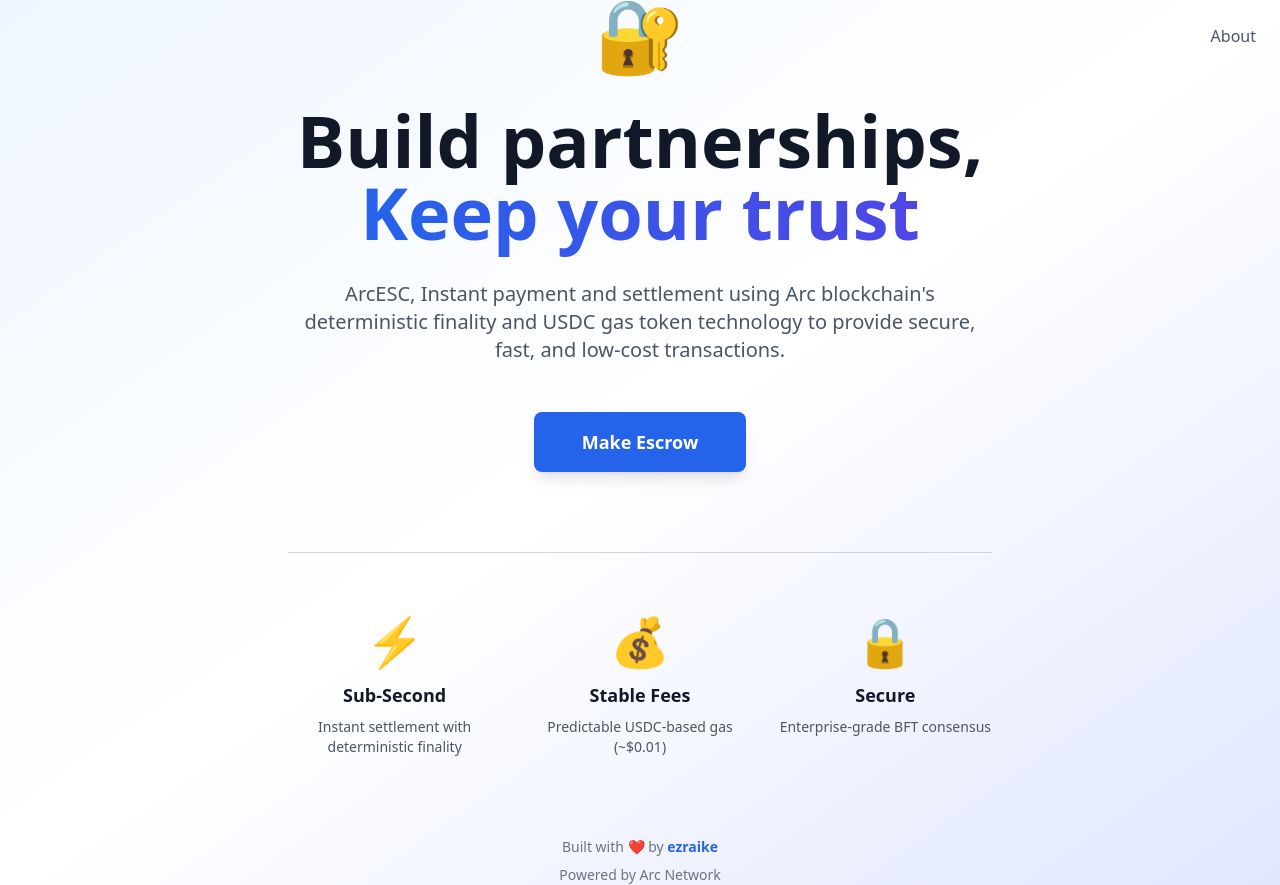
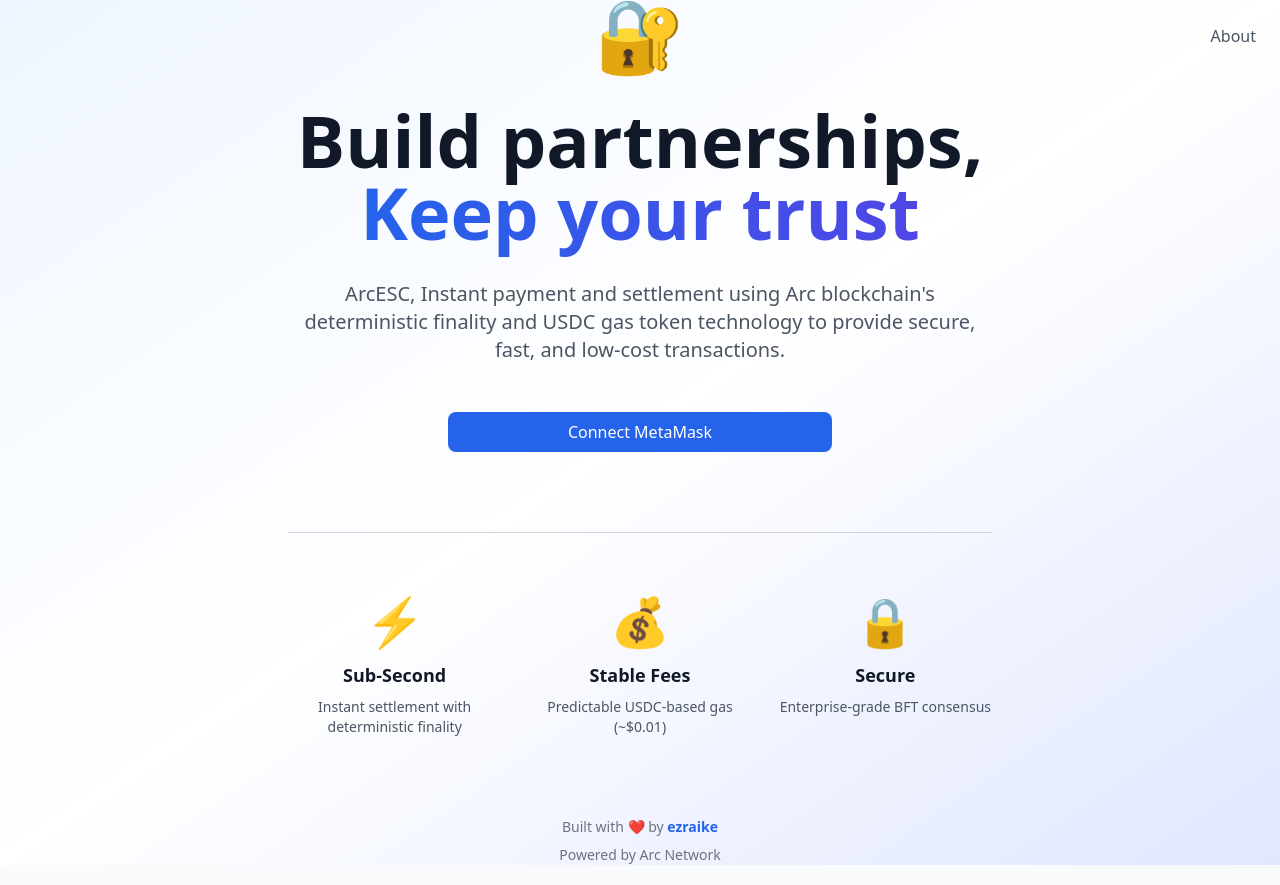
Before and after one commit to ezraike/instant-escrow-ui, a Next.js app: page / in a window 1280 px wide. Built offline with nearby package versions, Linux system fonts and the light colour scheme.

Commit message:
feat: implement wallet authentication for dashboard - users cannot access /app without connected wallet

```diff
--- a/app/app/page.tsx
+++ b/app/app/page.tsx
@@ -1,15 +1,36 @@
+'use client';
+
 import { WalletButton } from '@/components/WalletButton';
 import { CreateEscrowForm } from '@/components/CreateEscrowForm';
 import { EscrowList } from '@/components/EscrowList';
 import Link from 'next/link';
-import type { Metadata } from 'next';
-
-export const metadata: Metadata = {
-  title: 'ArcESC - Dashboard',
-  description: 'Manage your escrows on Arc Testnet',
-};
+import { useWeb3 } from '@/lib/web3-context';
+import { useRouter } from 'next/navigation';
+import { useEffect } from 'react';
 
 export default function AppPage() {
+  const { isConnected } = useWeb3();
+  const router = useRouter();
+
+  useEffect(() => {
+    if (!isConnected) {
+      router.push('/');
+    }
+  }, [isConnected, router]);
+
+  if (!isConnected) {
+    return (
+      <div className="min-h-screen bg-gradient-to-br from-blue-50 to-indigo-100 flex items-center justify-center">
+        <div className="text-center">
+          <p className="text-gray-600 text-lg mb-4">Wallet connection required.</p>
+          <Link href="/" className="text-blue-600 hover:text-blue-700 font-semibold">
+            Return to Home
+          </Link>
+        </div>
+      </div>
+    );
+  }
+
   return (
     <div className="min-h-screen bg-gradient-to-br from-blue-50 to-indigo-100">
       {/* Header */}
--- a/app/page.tsx
+++ b/app/page.tsx
@@ -1,6 +1,7 @@
 'use client';
 
 import { useWeb3 } from '@/lib/web3-context';
+import { WalletButton } from '@/components/WalletButton';
 import { useRouter } from 'next/navigation';
 import { useEffect, useState } from 'react';
 
@@ -19,11 +20,9 @@ export default function Landing() {
     }
   }, [isConnected, mounted, router]);
 
-  const handleMakeEscrow = async () => {
-    // Dispatch event to connect wallet
-    const event = new CustomEvent('connectWallet');
-    window.dispatchEvent(event);
-  };
+  if (!mounted) {
+    return null;
+  }
 
   return (
     <div className="min-h-screen bg-gradient-to-br from-blue-50 via-white to-indigo-100 flex flex-col items-center justify-center relative">
@@ -60,13 +59,10 @@ export default function Landing() {
           ArcESC, Instant payment and settlement using Arc blockchain's deterministic finality and USDC gas token technology to provide secure, fast, and low-cost transactions.
         </p>
 
-        {/* CTA Button */}
-        <button
-          onClick={handleMakeEscrow}
-          className="inline-block px-12 py-4 bg-blue-600 text-white rounded-lg hover:bg-blue-700 transition font-bold text-lg shadow-lg hover:shadow-xl transform hover:scale-105 duration-200"
-        >
-          Make Escrow
-        </button>
+        {/* Wallet Button - Main CTA */}
+        <div className="mb-8 max-w-sm mx-auto">
+          <WalletButton />
+        </div>
 
         {/* Features at bottom */}
         <div className="mt-20 grid grid-cols-1 sm:grid-cols-3 gap-8 pt-16 border-t border-gray-300">
```
Lines whose indentation alone changed are shown as unchanged.
